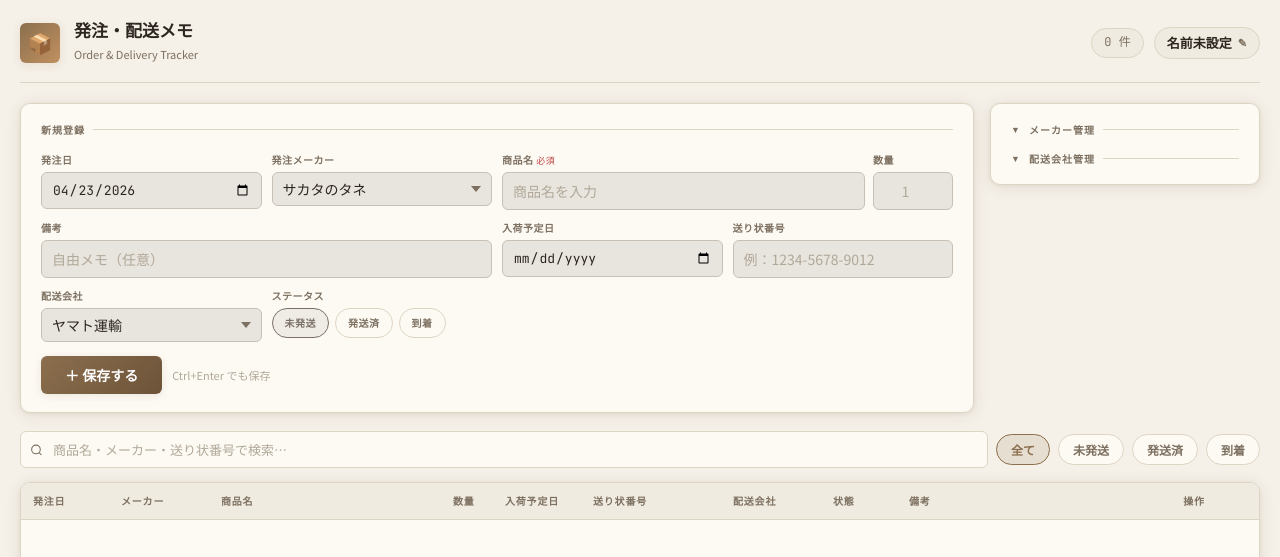
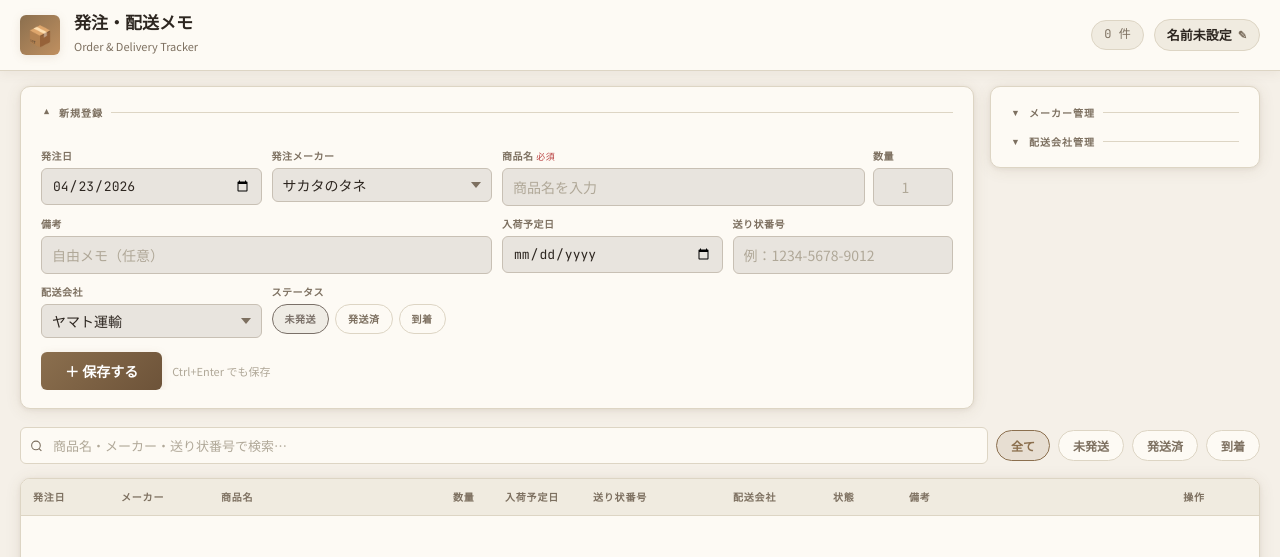
Before and after one commit to chi-papa/Order-Delivery-Tracker, a plain HTML site: page index.html in a window 1280 px wide. Shown: the top 557 px of the page. Drawn offline with Linux system fonts and the light colour scheme.

Commit message:
Enhance registration form with toggle functionality
Updated the registration form to include a toggle feature for better user experience. Adjusted header styles and removed unnecessary elements.

```diff
--- a/index.html
+++ b/index.html
@@ -47,17 +47,22 @@
     color: var(--text);
     min-height: 100vh;
     padding: 20px;
+    padding-top: 86px;
     line-height: 1.6;
   }
 
   /* ══ ヘッダー ══ */
   .header {
+    position: fixed;
+    top: 0; left: 0; right: 0;
+    z-index: 100;
+    background: var(--surface);
+    border-bottom: 1px solid var(--border);
+    box-shadow: 0 2px 12px rgba(100,80,50,0.08);
     display: flex;
     align-items: center;
     gap: 14px;
-    margin-bottom: 20px;
-    padding-bottom: 16px;
-    border-bottom: 1px solid var(--border);
+    padding: 12px 20px;
     flex-wrap: wrap;
   }
   .header-icon {
@@ -517,10 +522,14 @@
 <!-- ══ 入力フォーム + メーカー管理 ══ -->
 <div class="main-grid">
 
-  <!-- 左：新規登録フォーム -->
+  <!-- 左：新規登録フォーム（トグル・デフォルト開き） -->
   <div class="panel">
-    <div class="panel-title">新規登録</div>
-    <div class="input-grid">
+    <button class="maker-toggle-btn open" id="formToggleBtn" onclick="toggleFormPanel()">
+      <span class="maker-toggle-chevron">▼</span>
+      新規登録
+    </button>
+    <div class="maker-body open" id="formBody">
+      <div class="input-grid" style="margin-top:14px;">
         <div class="field">
           <label>発注日</label>
           <input type="date" id="f_orderDate">
@@ -570,6 +579,7 @@
       <div class="input-actions">
         <button class="btn-save" onclick="saveRecord()">＋ 保存する</button>
         <span style="font-size:11px;color:var(--text-dim);">Ctrl+Enter でも保存</span>
+      </div>
     </div>
   </div>
 
@@ -798,6 +808,20 @@ function deleteMaker(index) {
   stSave(KEY_MAKERS, makers);
   renderMakers();
   showToast(`🗑 "${name}" を削除しました`);
+}
+
+// ══════════════════════════════════════════════════════════
+// 新規登録フォーム トグル
+// ══════════════════════════════════════════════════════════
+function toggleFormPanel() {
+  const btn  = document.getElementById("formToggleBtn");
+  const body = document.getElementById("formBody");
+  const isOpen = body.classList.contains("open");
+  if (isOpen) {
+    body.classList.remove("open"); btn.classList.remove("open");
+  } else {
+    body.classList.add("open"); btn.classList.add("open");
+  }
 }
 
 // ══════════════════════════════════════════════════════════
```
Lines whose indentation alone changed are shown as unchanged.
